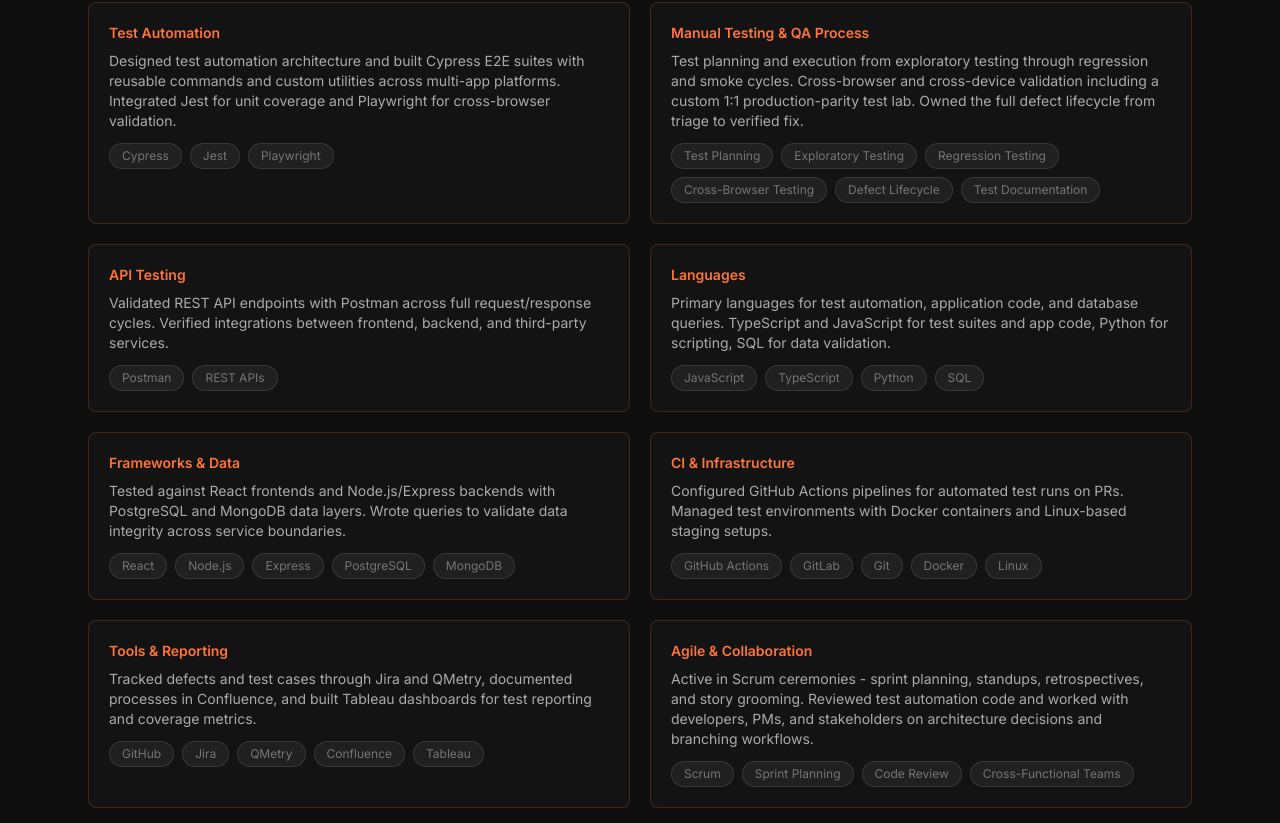
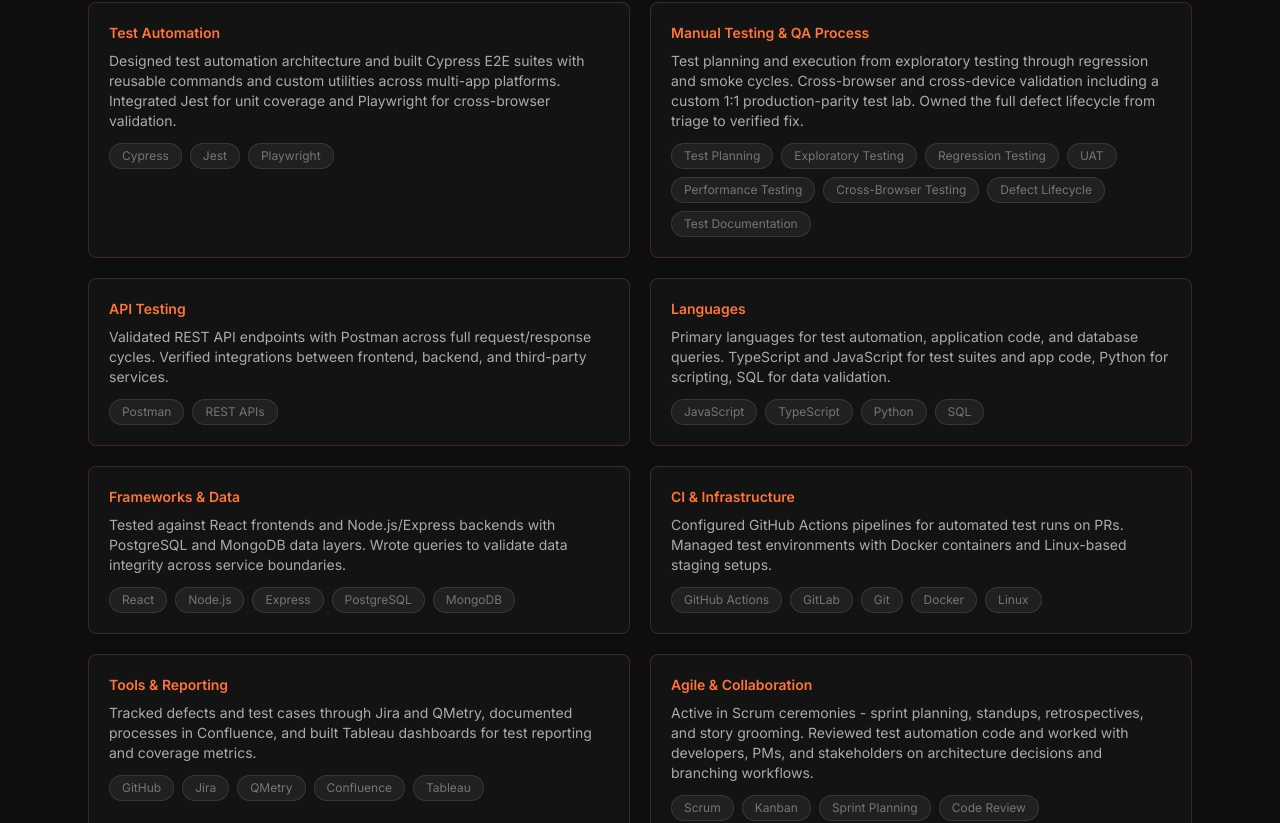
Before and after one commit to LostInTyping/BuildVerified, a Next.js app: page /about in a window 1280 px wide. Shown: the part 837-1660 px from the top of the page. Built offline with nearby package versions, Linux system fonts and the light colour scheme.

Commit message:
feat(about): add UAT, Performance Testing, and Kanban pills
Preserve specific terms from the removed Capabilities page by adding
them as pills to the relevant About skill groups.

```diff
--- a/src/app/about/page.tsx
+++ b/src/app/about/page.tsx
@@ -25,6 +25,8 @@
       "Test Planning",
       "Exploratory Testing",
       "Regression Testing",
+      "UAT",
+      "Performance Testing",
       "Cross-Browser Testing",
       "Defect Lifecycle",
       "Test Documentation",
@@ -66,6 +68,7 @@
       "Active in Scrum ceremonies - sprint planning, standups, retrospectives, and story grooming. Reviewed test automation code and worked with developers, PMs, and stakeholders on architecture decisions and branching workflows.",
     pills: [
       "Scrum",
+      "Kanban",
       "Sprint Planning",
       "Code Review",
       "Cross-Functional Teams",
```
